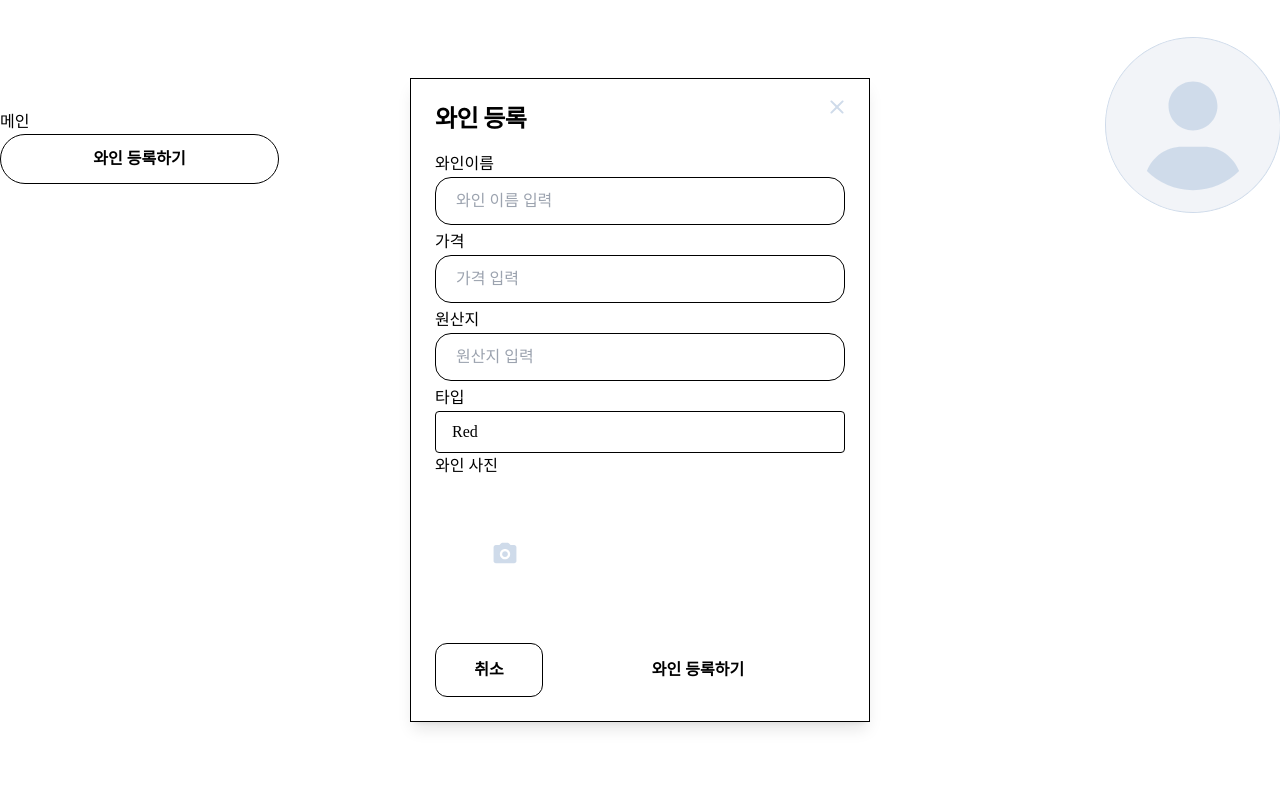
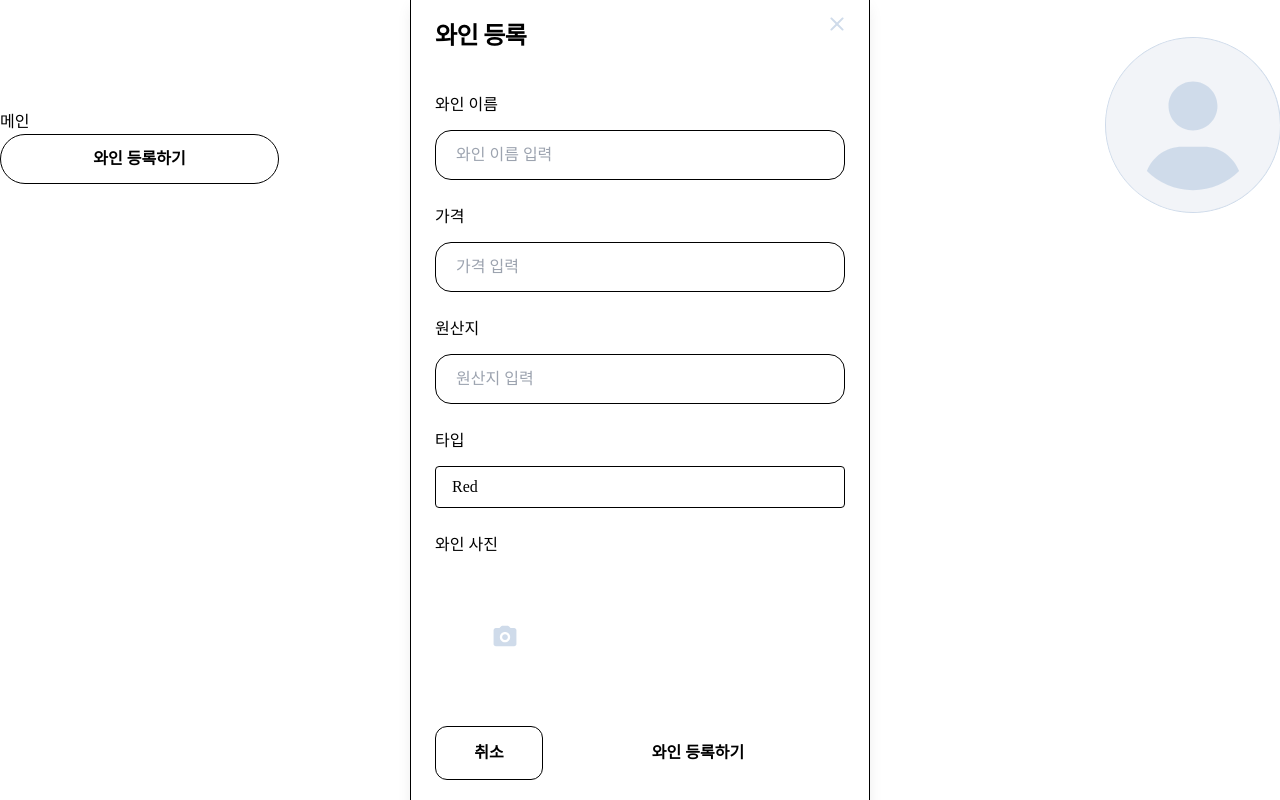
Before and after one commit to summerDev96/WHYNE_FE, a Next.js app: page / in a window 1280 px wide. Both pictures are taken after a click on the button "와인 등록하기". Built offline with nearby package versions, Linux system fonts and the light colour scheme; a web font is replaced by a local one.

Commit message:
Styled : 폰트, margin 수정

```diff
--- a/src/components/Modal/AddWineModal.tsx
+++ b/src/components/Modal/AddWineModal.tsx
@@ -101,8 +101,11 @@ const AddWineModal = () => {
         }
       >
         <form onSubmit={handleSubmit(onSubmit)} encType='multipart/form-data'>
-          <p className='custom-text-md-medium md:custom-text-lg-medium'>와인이름</p>
+          <p className='custom-text-md-medium md:custom-text-lg-medium mb-[10px] md:mb-[12px] mt-[22px] md:mt-[24px] '>
+            와인 이름
+          </p>
           <Input
+            className='custom-text-md-regular md:custom-text-lg-regular'
             id='wineName'
             type='text'
             variant='name'
@@ -113,21 +116,26 @@ const AddWineModal = () => {
             })}
             errorMessage={errors.wineName?.message}
           />
-          <p className='custom-text-md-medium md:custom-text-lg-medium'>가격</p>
+          <p className='custom-text-md-medium md:custom-text-lg-medium mb-[10px] md:mb-[12px] mt-[22px] md:mt-[24px]'>
+            가격
+          </p>
           <Input
+            className='[appearance:textfield] [&::-webkit-outer-spin-button]:appearance-none [&::-webkit-inner-spin-button]:appearance-none custom-text-md-regular md:custom-text-lg-regular'
             id='winePrice'
             type='number'
             variant='name'
             placeholder='가격 입력'
-            className='[appearance:textfield] [&::-webkit-outer-spin-button]:appearance-none [&::-webkit-inner-spin-button]:appearance-none'
             {...register('winePrice', {
               required: '가격을 입력해 주세요.',
               onChange: () => clearErrors('winePrice'),
             })}
             errorMessage={errors.winePrice?.message}
           />
-          <p className='custom-text-md-medium md:custom-text-lg-medium'>원산지</p>
+          <p className='custom-text-md-medium md:custom-text-lg-medium mb-[10px] md:mb-[12px] mt-[22px] md:mt-[24px]'>
+            원산지
+          </p>
           <Input
+            className='custom-text-md-regular md:custom-text-lg-regular'
             id='wineOrigin'
             type='text'
             variant='name'
@@ -138,7 +146,9 @@ const AddWineModal = () => {
             })}
             errorMessage={errors.wineOrigin?.message}
           />
-          <p className='custom-text-md-medium md:custom-text-lg-medium'>타입</p>
+          <p className='custom-text-md-medium md:custom-text-lg-medium mb-[10px] md:mb-[12px] mt-[22px] md:mt-[24px]'>
+            타입
+          </p>
           <SelectDropdown
             value={category}
             options={categoryOptions}
@@ -149,9 +159,11 @@ const AddWineModal = () => {
               </button>
             }
           />
-          <p className='custom-text-md-medium md:custom-text-lg-medium'>와인 사진</p>
+          <p className='custom-text-md-medium md:custom-text-lg-medium mb-[10px] md:mb-[12px] mt-[22px] md:mt-[24px]'>
+            와인 사진
+          </p>
           <Input
-            className='hidden'
+            className='custom-text-md-regular md:custom-text-lg-regular hidden'
             id='wineImage'
             type='file'
             accept='image/*'
```
